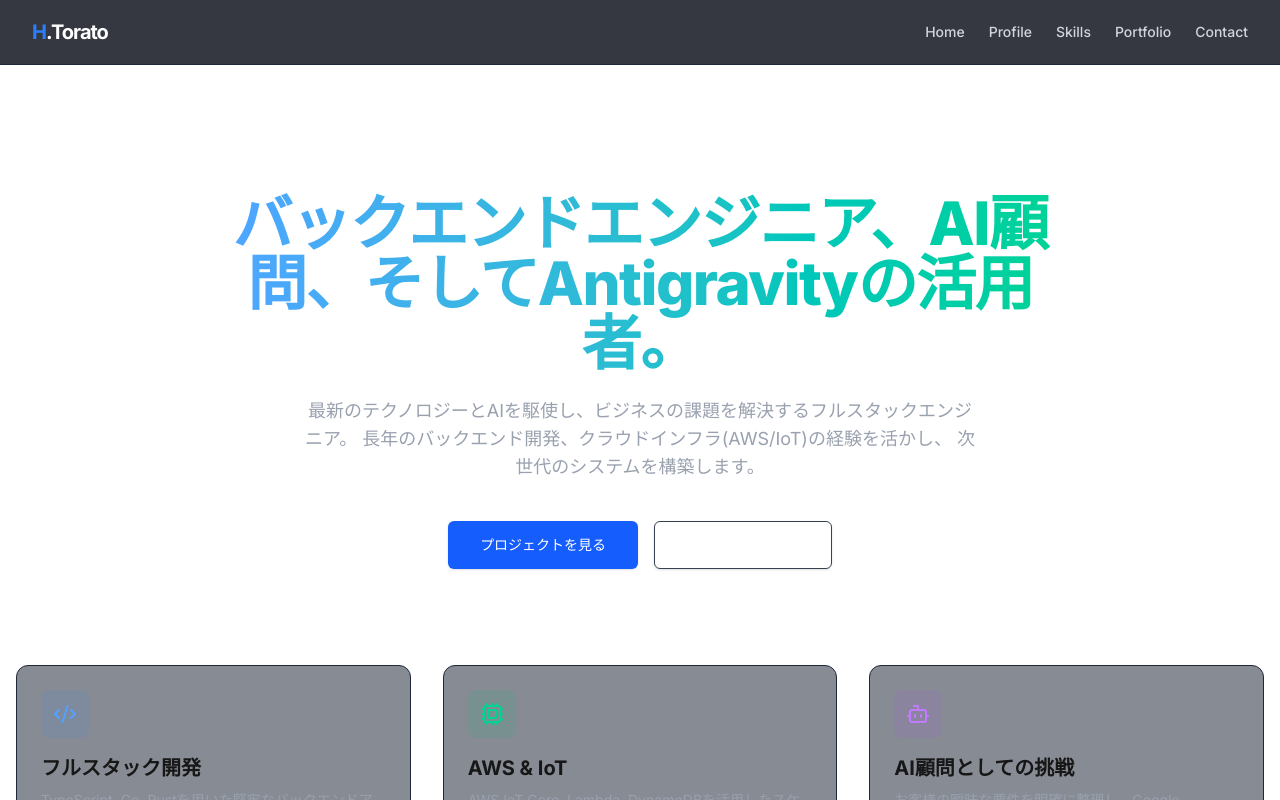
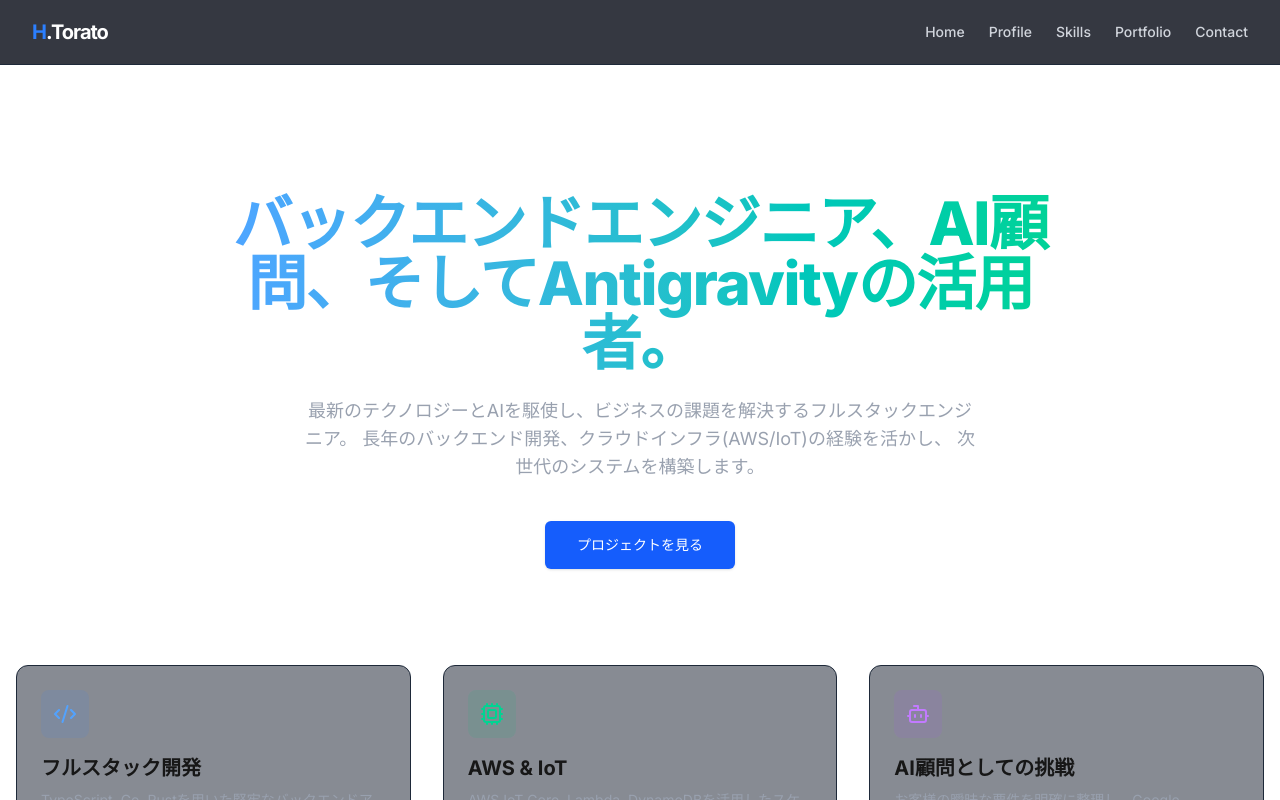
Before and after one commit to hirofumitorato/PORTFOLIO, a Next.js app: page / in a window 1280 px wide. Shown: the top 800 px of the page. Built offline with nearby package versions, Linux system fonts and the light colour scheme.

Commit message:
Remove contact button from overview

```diff
--- a/src/app/page.tsx
+++ b/src/app/page.tsx
@@ -20,12 +20,6 @@ export default function Home() {
             className="inline-flex h-12 items-center justify-center rounded-md bg-blue-600 px-8 text-sm font-medium text-white shadow transition-colors hover:bg-blue-700"
           >
             プロジェクトを見る
-          </Link>
-          <Link
-            href="/contact"
-            className="inline-flex h-12 items-center justify-center rounded-md border border-gray-700 bg-transparent px-8 text-sm font-medium text-white shadow-sm transition-colors hover:bg-gray-800"
-          >
-            AI顧問へのご相談
           </Link>
         </div>
       </div>
```
